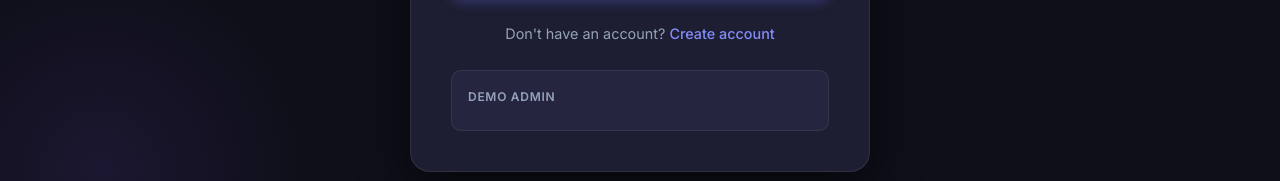
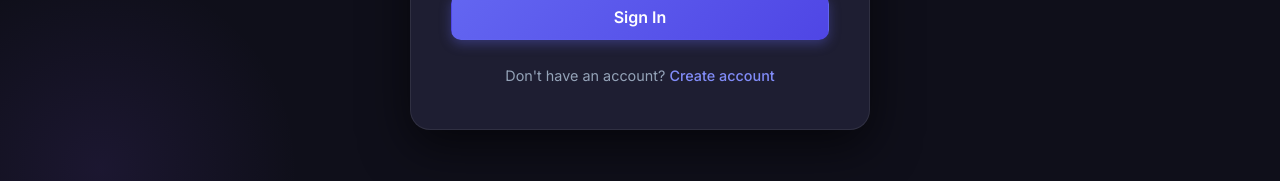
Before and after one commit to BK5325/vinter_tech_code-challenge, a React (Vite) app in the folder frontend/: page /login in a window 1280 px wide. Shown: the part 531-712 px from the top of the page. Built offline with nearby package versions, Linux system fonts and the light colour scheme; no server answers.

Commit message:
Update LoginPage.jsx

```diff
--- a/frontend/src/pages/auth/LoginPage.jsx
+++ b/frontend/src/pages/auth/LoginPage.jsx
@@ -96,11 +96,7 @@ export default function LoginPage() {
           <Link to="/register" className="auth-link">Create account</Link>
         </p>
 
-        <div style={{ marginTop: '1.5rem', padding: '1rem', background: 'var(--color-surface-2)', borderRadius: 'var(--radius)', border: '1px solid var(--color-border)' }}>
-          <div style={{ fontSize: '0.75rem', color: 'var(--color-text-3)', marginBottom: '0.5rem', fontWeight: 600, textTransform: 'uppercase', letterSpacing: '0.06em' }}>Demo Admin</div>
-          <div style={{ fontSize: '0.8125rem', color: 'var(--color-text-2)', fontFamily: 'var(--font-mono)' }}>
-          </div>
-        </div>
+
       </div>
     </div>
   );
```
